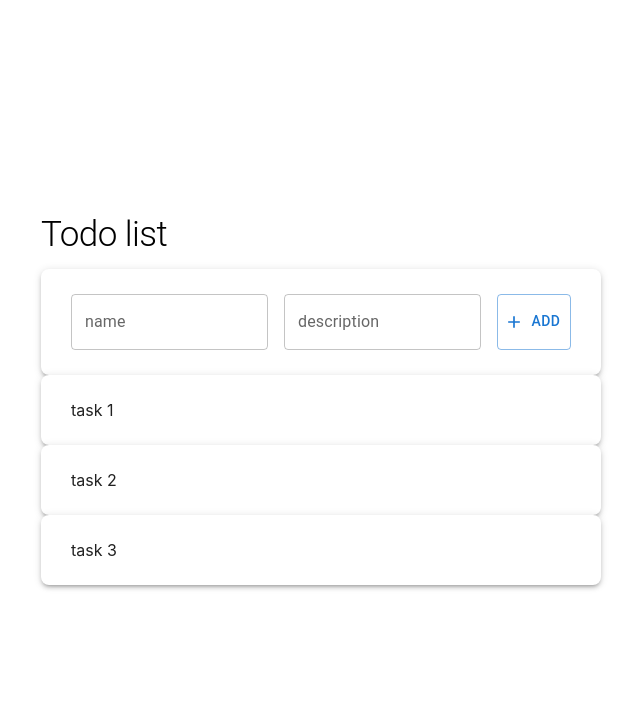
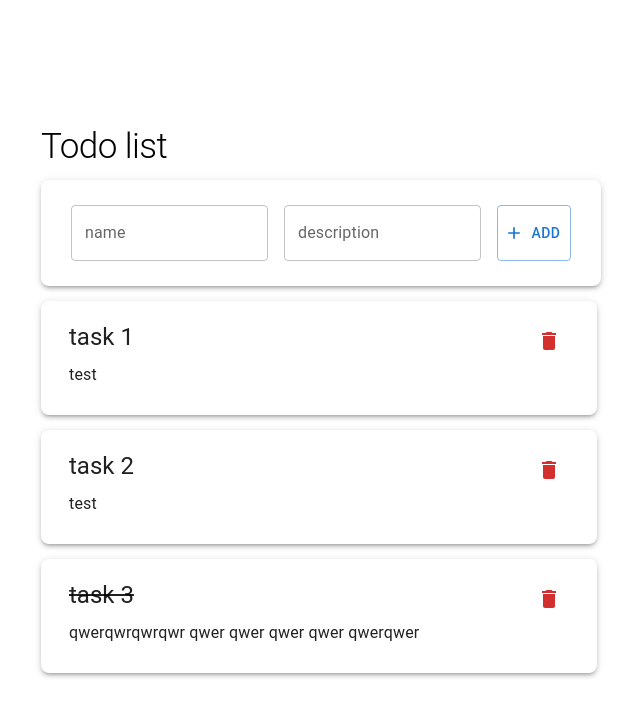
Before and after one commit to sherunoizu/BasicToDoMUI, a React (Create React App) app: page / in a window 1280 px wide. Shown: the top 716 px of the page, without its empty margins (349-989 px from the left). Built offline with nearby package versions, Linux system fonts and the light colour scheme.

Commit message:
UI components done

```diff
--- a/src/components/TodoList/TodoItem/TodoItem.component.tsx
+++ b/src/components/TodoList/TodoItem/TodoItem.component.tsx
@@ -1,6 +1,7 @@
 import React from 'react';
+import { IconButton, Typography, Box, Paper } from '@mui/material';
 
-import { Paper } from '@mui/material';
+import { Delete as DeleteIcon } from '@mui/icons-material';
 
 type Todo = {
   id: number;
@@ -18,7 +19,8 @@ export const TodoItem: React.FC<TodoItemProps> = ({ todo }) => (
     elevation={3}
     sx={{
       width: '100%',
-      padding: '25px 30px',
+      marginTop: '15px',
+      padding: '20px 28px',
       borderRadius: 2,
       display: 'flex',
       justifyContent: 'space-between',
@@ -26,6 +28,23 @@ export const TodoItem: React.FC<TodoItemProps> = ({ todo }) => (
       gap: 2
     }}
   >
-    {todo.name}
+    <Box textAlign='left'>
+      <Typography
+        variant='h5'
+        component='h5'
+        gutterBottom
+        sx={{ cursor: 'pointer', textDecorationLine: todo.checked ? 'line-through' : 'none' }}
+      >
+        {todo.name}
+      </Typography>
+      <Typography variant='subtitle1' component='div' gutterBottom>
+        {todo.description}
+      </Typography>
+    </Box>
+    <Box>
+      <IconButton color='error' aria-label='delete'>
+        <DeleteIcon />
+      </IconButton>
+    </Box>
   </Paper>
 );
```
